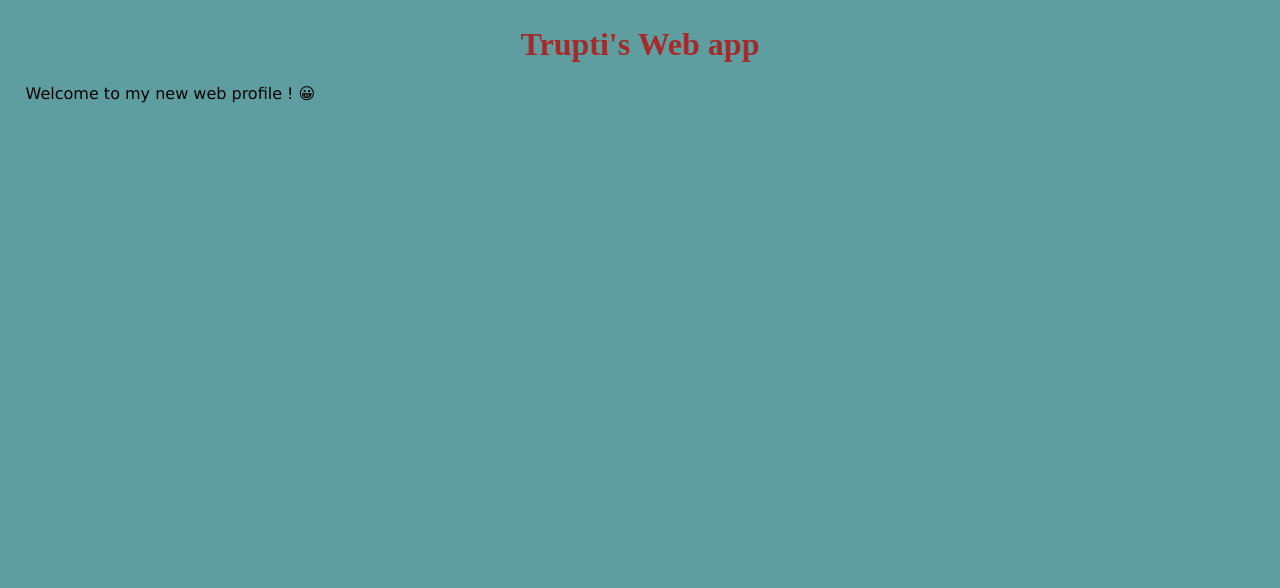
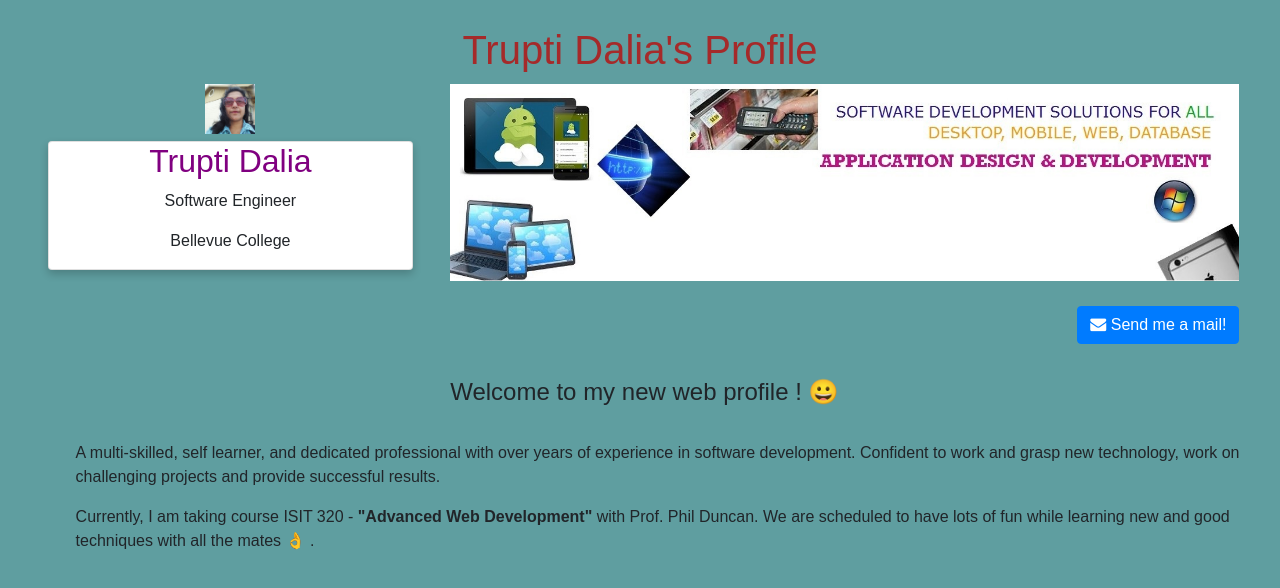
Before and after one commit to tdalia/WebRoot, a plain HTML site: page index.html in a window 1280 px wide. Drawn offline with nearby package versions, Linux system fonts and the light colour scheme.

Commit message:
View 1 & Workflow Assignment

```diff
--- a/css/style.css
+++ b/css/style.css
@@ -1,13 +1,49 @@
 body {
     margin: 2%;
     background-color: cadetblue;
+    font-family: sans-serif;
 }
 
 h1 {
     text-align: center;
     color: brown;
+    margin-bottom: 10px;
 }
 p {
-    font-family: Verdana, Geneva, Tahoma, sans-serif;
     font-size: medium;
 }
+
+.card {
+    box-shadow: 0 4px 8px 0 rgba(0, 0, 0, 0.2);
+    margin: 2%;
+    text-align: center;
+}
+
+.title {
+    color: purple;
+}
+
+.photo {
+    width: 50px;
+    height: 50px;
+}
+
+.photoDiv {
+    text-align: center;
+}
+
+.servicesImg {
+    width: 100%; margin-bottom: 15px;
+}
+
+.mailBtnP {
+    margin-top: 10px; text-align: right;
+}
+
+.welcomeTxt {
+    margin-top: 30px; font-size: x-large;
+}
+
+.contentDiv {
+    margin-top: 15px; margin-left: 35px;
+}
--- a/index.html
+++ b/index.html
@@ -1,18 +1,53 @@
-<!DOCTYPE html>
+<!DOCTYPE html lang="en”>
 	<head>
 		<meta charset="UTF-8" />
-		<title>InClassLabs - Week 1</title>
+		<title>Trupti Dalia</title>
 		<meta name="author" content="Trupti Dalia" />
 		<meta name="keywords" content="search terms" />
 		<meta name="description" content="paragraph " />
 		<meta name="viewport" content="width=device-width, initial-scale=1" />
 
-		<link rel="stylesheet" type="text/css" href="css/style.css" />
+		<link rel="stylesheet" href="https://stackpath.bootstrapcdn.com/bootstrap/4.5.2/css/bootstrap.min.css"
+			integrity="sha384-JcKb8q3iqJ61gNV9KGb8thSsNjpSL0n8PARn9HuZOnIxN0hoP+VmmDGMN5t9UJ0Z" crossorigin="anonymous">
+
+		<link rel="stylesheet" href="https://cdnjs.cloudflare.com/ajax/libs/font-awesome/4.7.0/css/font-awesome.min.css">		<link rel="stylesheet" type="text/css" href="css/style.css" />
 	</head>
 	<body>
 		<div class="container-fluid">
-			<h1>Trupti's Web app</h1>
-			<p>Welcome to my new web profile ! &#128512;</p>
+			<h1>Trupti Dalia's Profile</h1>
+			<div class="row">
+				<div class="col-md-4">
+					<div class="photoDiv">
+						<img class="photo" src="img/profilePicture.jpg" alt="Trupti" >
+					</div>
+
+					<div class="card">
+						<h2 class="title">Trupti Dalia</h2>
+						<p>Software Engineer</p>
+						<p>Bellevue College</p>
+					</div>
+				</div>
+				<div class="col-md-8">
+					<img class="servicesImg" src="img/backgound.jpg" alt="Services provided by Trupti" >
+					<p class="mailBtnP">
+						<a href="#" id="mailbutton" class="btn btn-primary">
+							<i class="fa fa-envelope"></i>
+							Send me a mail!</a>
+					</p>
+					<p class="welcomeTxt">Welcome to my new web profile ! &#128512;</p>
+				</div>
+			</div>
+
+			<div class="row contentDiv" >
+				<p>
+					A multi-skilled, self learner, and dedicated professional with over years of experience in software development.
+					Confident to work and grasp new technology, work on challenging projects and provide successful results.
+				</p>
+				<p>
+					Currently, I am taking course ISIT 320 - <strong>"Advanced Web Development"</strong> with Prof. Phil Duncan.
+					We are scheduled to have lots of fun while learning new and good techniques with all the mates &#128076; .
+				</p>
+			</div>
 		</div>
 	</body>
 </html>
```
Also changed, not shown: img/backgound.jpg (added), img/profilePicture.jpg (added).
